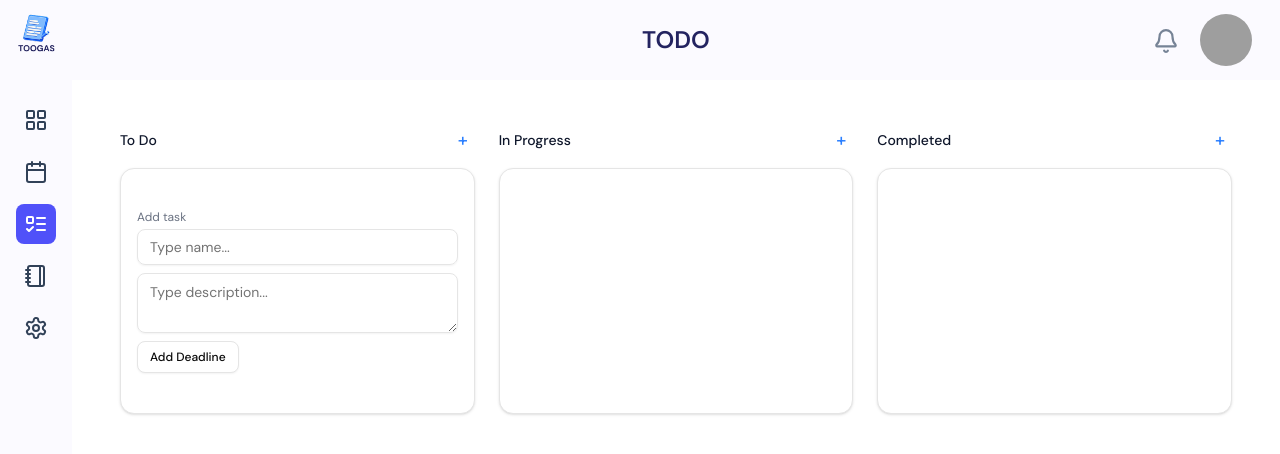
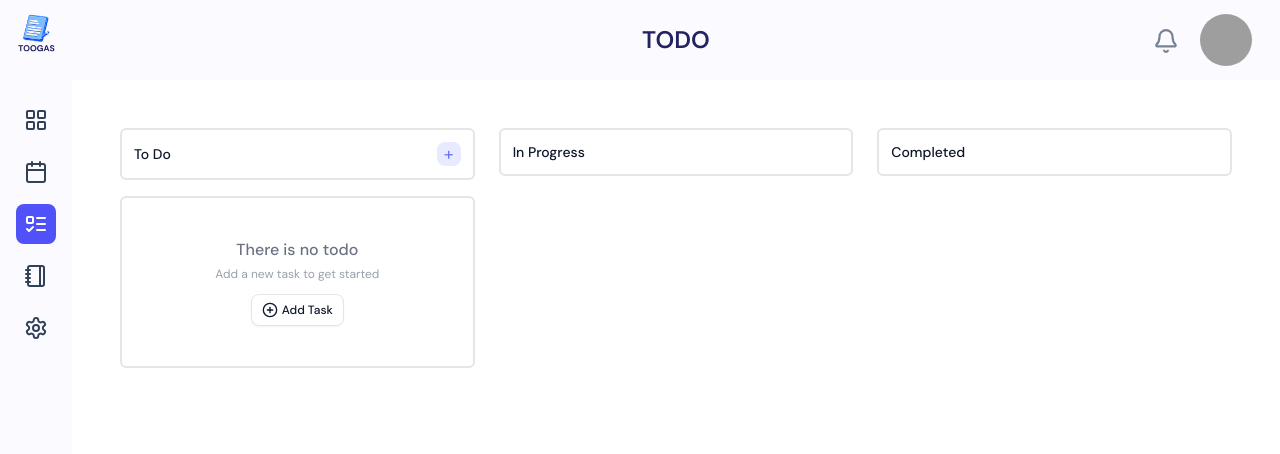
Before and after one commit to muhnatha/TodoList, a Next.js app in the folder frontend/: page /todo in a window 1280 px wide. Shown: the top 454 px of the page. Built offline with nearby package versions, Linux system fonts and the light colour scheme; grey boxes are pictures that could not be loaded.

Commit message:
feat(todo): add new task

```diff
--- /dev/null
+++ b/frontend/src/app/action.js
@@ -0,0 +1,69 @@
+"use server";
+
+import { revalidatePath } from "next/cache";
+
+export async function addTask(prevState, formData) {
+  try {
+    // Extract the form data properly using FormData
+    const taskName = formData.get("taskName");
+    const taskDescription = formData.get("taskDescription");
+    const taskDeadline = formData.get("taskDeadline");
+    const taskTag = formData.get("taskTag");
+
+    // More visible logging - these will show in your terminal where Next.js is running
+    console.log("\n========== SERVER ACTION CALLED ==========");
+    console.log("👉 Task Name:", taskName);
+    console.log("👉 Description:", taskDescription);
+    console.log("👉 Deadline:", taskDeadline);
+    console.log("👉 Tag:", taskTag);
+    console.log("==========================================\n");
+
+    // For development purposes, you can also log to the response
+    // This won't be visible in production but can help during development
+    const task = {
+      name: taskName,
+      description: taskDescription,
+      deadline: taskDeadline,
+      tag: taskTag,
+      timestamp: new Date().toISOString()
+    };
+
+    // Validate the data
+    if (!taskName) {
+      return {
+        message: "Task name is required",
+        success: false,
+        debug: "Validation failed: Missing task name"
+      };
+    }
+
+    // Here you would typically save the data to a database
+    // For example:
+    // await db.task.create({
+    //   data: {
+    //     name: taskName,
+    //     description: taskDescription,
+    //     deadline: taskDeadline,
+    //     tag: taskTag,
+    //   },
+    // });
+
+    // Revalidate the path to refresh data
+    revalidatePath("/");
+
+    // Return successful state with debug info
+    return {
+      message: `Todo berhasil ditambahkan, ${taskName}!`,
+      success: true,
+      debug: `Task added at ${new Date().toISOString()}`,
+      task: task // Include the task data in the response for verification
+    };
+  } catch (error) {
+    console.error("Error adding task:", error);
+    return {
+      message: "Failed to add task: " + error.message,
+      success: false,
+      debug: `Error: ${error.message}`
+    };
+  }
+}
--- a/frontend/src/app/todo/page.js
+++ b/frontend/src/app/todo/page.js
@@ -1,64 +1,129 @@
-import { Avatar, AvatarFallback, AvatarImage } from "@/components/ui/avatar"
+'use client'
+import React, { useState, useEffect } from 'react'
 import PageLayout from "@/components/PageLayout"
 import { Button } from "@/components/ui/button"
-import { Card, CardContent } from "@/components/ui/card"
-import { Input } from "@/components/ui/input"
-import { Textarea } from "@/components/ui/textarea"
+import { CardContent } from "@/components/ui/card"
+import { addTask } from '../action'
+import { useActionState } from 'react'
+import { CirclePlus, Calendar, Tag } from "lucide-react"
+import TaskForm from '@/components/TaskForm'
+
+const initialState = {
+  message: '',
+  success: false,
+};
 
 export default function TodoPage() {
+  const [state, formAction] = useActionState(addTask, initialState);
+  const [showForm, setShowForm] = useState(false);
+  const [tasks, setTasks] = useState([]);
+  const [isLoading, setIsLoading] = useState(true);
+
+  // Effect to update tasks when a new task is added
+  useEffect(() => {
+    // If state contains a task and it was successful, add it to the tasks list
+    if (state.task && state.success) {
+      setTasks(prevTasks => [...prevTasks, state.task]);
+    }
+  }, [state]);
+
+  // Initial load - simulate fetching tasks (replace with actual API call)
+  useEffect(() => {
+    // In a real app, you would fetch tasks from API/database here
+    // For now, just initialize with empty array to show empty state
+    setTimeout(() => {
+      setTasks([]);
+      setIsLoading(false);
+    }, 500);
+  }, []);
+
   return (
     <PageLayout title="TODO">
-{/* Task Board */}
-        <div className="flex-1 p-6 overflow-auto">
+    {/* Task Board */}
+        <div className="flex flex-col p-6">
           <div className="grid grid-cols-1 md:grid-cols-3 gap-6 h-full">
             {/* To Do Column */}
             <div className="flex flex-col h-full">
-              <div className="flex items-center justify-between mb-4">
+              <div className="flex items-center justify-between mb-4 border-2 rounded-sm p-3">
                 <h2 className="text-sm font-medium">To Do</h2>
-                <Button variant="ghost" size="icon" className="h-6 w-6 text-blue-500">
+                <button onClick={() => setShowForm(true)} className="h-6 w-6 text-[#6772FE] bg-[#E8EAFF] hover:bg-[#D1D5DB] hover:cursor-pointer justify-center items-center rounded-md flex">
                   <span className="text-lg">+</span>
-                </Button>
+                </button>
               </div>
-              <Card className="flex-1">
-                <CardContent className="p-4">
+              {/* Task Form */}
+              {showForm &&  (
+                <TaskForm
+                  formAction={formAction}
+                  state={state}
+                  setShowForm={setShowForm}
+                />
+              )}
+
+              {/* Tasks List or Empty State */}
+              <CardContent className="p-4 border-2 rounded-sm">
+                {isLoading ? (
+                  <div className="flex justify-center items-center h-40">
+                    <p className="text-gray-500">Loading tasks...</p>
+                  </div>
+                ) : tasks.length === 0 ? (
                   <div className="space-y-3">
-                    <div>
-                      <p className="text-xs text-gray-500 mb-1">Add task</p>
-                      <Input placeholder="Type name..." className="text-sm mb-2" />
-                      <Textarea placeholder="Type description..." className="text-sm mb-2 min-h-[60px]" />
-                      <Button variant="outline" size="sm" className="text-xs">
-                        Add Deadline
+                    <div className="flex flex-col items-center justify-center py-6 text-center">
+                      <p className="text-gray-500 font-medium">There is no todo</p>
+                      <p className="text-xs text-gray-400 mt-1 mb-3">Add a new task to get started</p>
+                      <Button
+                        variant="outline"
+                        size="sm"
+                        className="text-xs flex items-center gap-1"
+                        onClick={() => setShowForm(true)}
+                      >
+                        <CirclePlus size={14} />
+                        <span>Add Task</span>
                       </Button>
                     </div>
                   </div>
-                </CardContent>
-              </Card>
+                ) : (
+                  <div className="space-y-3">
+                    {tasks.map((task, index) => (
+                      <div key={index} className="p-3 border rounded-md hover:bg-gray-50">
+                        <h3 className="font-medium">{task.name}</h3>
+                        {task.description && <p className="text-gray-600 text-sm mt-1">{task.description}</p>}
+
+                        <div className="flex gap-3 mt-2">
+                          {task.deadline && (
+                            <div className="flex items-center gap-1 text-xs text-gray-500">
+                              <Calendar size={12} />
+                              <span>{new Date(task.deadline).toLocaleDateString()}</span>
+                            </div>
+                          )}
+
+                          {task.tag && (
+                            <div className="flex items-center gap-1 text-xs text-gray-500">
+                              <Tag size={12} />
+                              <span>{task.tag}</span>
+                            </div>
+                          )}
+                        </div>
+                      </div>
+                    ))}
+                  </div>
+                )}
+              </CardContent>
             </div>
 
             {/* In Progress Column */}
-            <div className="flex flex-col h-full">
-              <div className="flex items-center justify-between mb-4">
+            <div className="flex flex-col">
+              <div className="flex items-center justify-between mb-4 border-2 rounded-sm p-3">
                 <h2 className="text-sm font-medium">In Progress</h2>
-                <Button variant="ghost" size="icon" className="h-6 w-6 text-blue-500">
-                  <span className="text-lg">+</span>
-                </Button>
               </div>
-              <Card className="flex-1">
-                <CardContent className="p-4">{/* Empty state */}</CardContent>
-              </Card>
+              <CardContent className="p-4">{/* Empty state */}</CardContent>
             </div>
 
             {/* Completed Column */}
-            <div className="flex flex-col h-full">
-              <div className="flex items-center justify-between mb-4">
+            <div className="flex flex-col">
+              <div className="flex items-center justify-between mb-4 border-2 rounded-sm p-3">
                 <h2 className="text-sm font-medium">Completed</h2>
-                <Button variant="ghost" size="icon" className="h-6 w-6 text-blue-500">
-                  <span className="text-lg">+</span>
-                </Button>
               </div>
-              <Card className="flex-1">
-                <CardContent className="p-4">{/* Empty state */}</CardContent>
-              </Card>
+              <CardContent className="p-4">{/* Empty state */}</CardContent>
             </div>
           </div>
         </div>
--- /dev/null
+++ b/frontend/src/components/TaskContext.jsx
@@ -0,0 +1,25 @@
+// File untuk pass data lewat context ke komponen lain (Client-Side)
+'use client'
+import React, { createContext, useContext, useState } from 'react'
+
+const TaskContext = createContext()
+
+export function TaskProvider({ children }) {
+  const [tasks, setTasks] = useState([])
+
+  function addTask(task) {
+    setTasks((prev) => [...prev, task])
+  }
+
+  return (
+    <TaskContext.Provider value={{ tasks, addTask }}>
+      {children}
+    </TaskContext.Provider>
+  )
+}
+
+export const useTasks = () => {
+  const ctx = useContext(TaskContext)
+  if (!ctx) throw new Error('useTasks must be inside TaskProvider')
+  return ctx
+}
--- /dev/null
+++ b/frontend/src/components/TaskForm.js
@@ -0,0 +1,80 @@
+/* components/TaskForm.jsx */
+'use client'
+import React from 'react'
+
+export default function TaskForm({
+  formAction,
+  state,
+  setShowForm
+}) {
+  return (
+    <div className='absolute top-1/2 left-1/2 -translate-x-1/2 -translate-y-1/2 bg-white z-10 border-2 rounded-md p-4 w-1/2 2xl:w-1/4'>
+      <form action={formAction} className='w-full flex justify-start items-center'>
+        <div className='flex flex-col gap-3 w-full'>
+          <h1 className='font-bold text-center text-xl'>Tambah Todo</h1>
+          <button
+            type='button'
+            onClick={() => setShowForm(false)}
+            className='absolute top-1 right-4 text-gray-500 hover:text-gray-700 hover:cursor-pointer'
+          >
+            <span className='text-2xl font-semibold'>x</span>
+          </button>
+
+          <div className='flex flex-col gap-1'>
+            <label htmlFor='taskName' className='font-semibold'>Nama</label>
+            <input
+              type='text'
+              name='taskName'
+              id='taskName'
+              placeholder='Masukkan nama tugas'
+              className='border-1 rounded-md py-1 px-3 bg-[#6772FE]/20'
+              required
+            />
+          </div>
+
+          <div className='flex flex-col gap-1'>
+            <label htmlFor='taskDescription' className='font-semibold'>Deskripsi</label>
+            <textarea
+              name='taskDescription'
+              id='taskDescription'
+              placeholder='Masukkan deskripsi tugas'
+              className='border-1 rounded-md py-1 px-3 bg-[#6772FE]/20 w-full'
+            />
+          </div>
+
+          <div className='md:grid md:grid-cols-2 md:gap-4'>
+            <div className='flex flex-col gap-1'>
+              <label htmlFor='taskDeadline' className='font-semibold'>Deadline</label>
+              <input
+                type='date'
+                name='taskDeadline'
+                id='taskDeadline'
+                className='border-1 rounded-md py-1 px-3 bg-[#6772FE]/20 w-full'
+              />
+            </div>
+
+            <div className='flex flex-row md:flex-col gap-2 md:gap-1 mt-6 md:mt-0'>
+              <label htmlFor='taskTag' className='font-semibold'>Tag</label>
+              <select
+                name='taskTag'
+                id='taskTag'
+                className='border-1 rounded-md py-1 px-3 bg-[#6772FE]/20 w-full text-center'
+                required
+              >
+                <option value=''>Select a tag</option>
+                <option value='Cloud Computing'>Cloud Computing</option>
+                <option value='Personal'>Personal</option>
+                <option value='Urgent'>Urgent</option>
+              </select>
+            </div>
+          </div>
+
+          <button
+            type='submit'
+            className='bg-[#6772FE] text-white rounded-md py-2 px-4 hover:bg-[#5469D4] hover:cursor-pointer'
+          >Add</button>
+        </div>
+      </form>
+    </div>
+  )
+}
```
Also changed, not shown: frontend/src/app/actions/tasks.js (added, +14 -0 lines).
